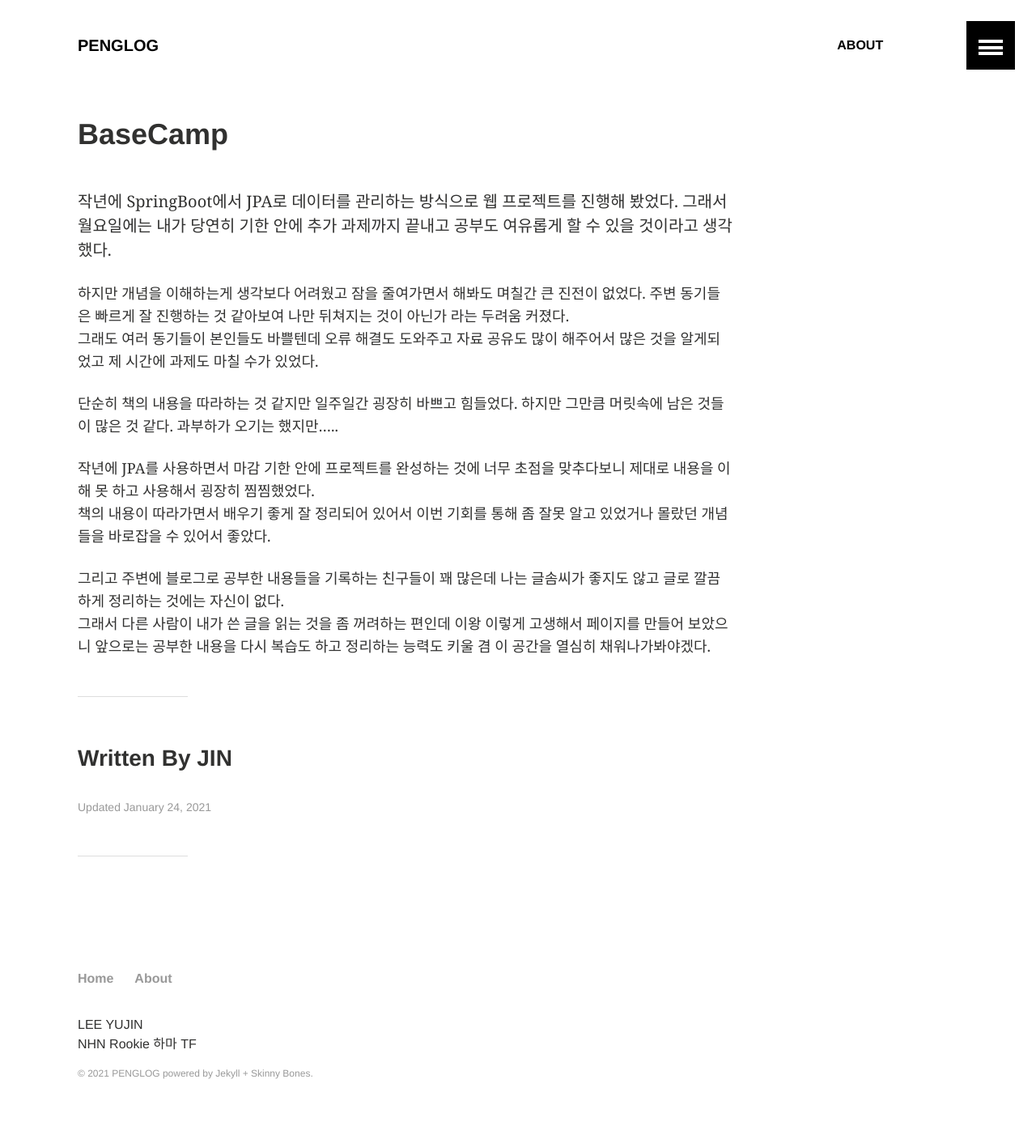
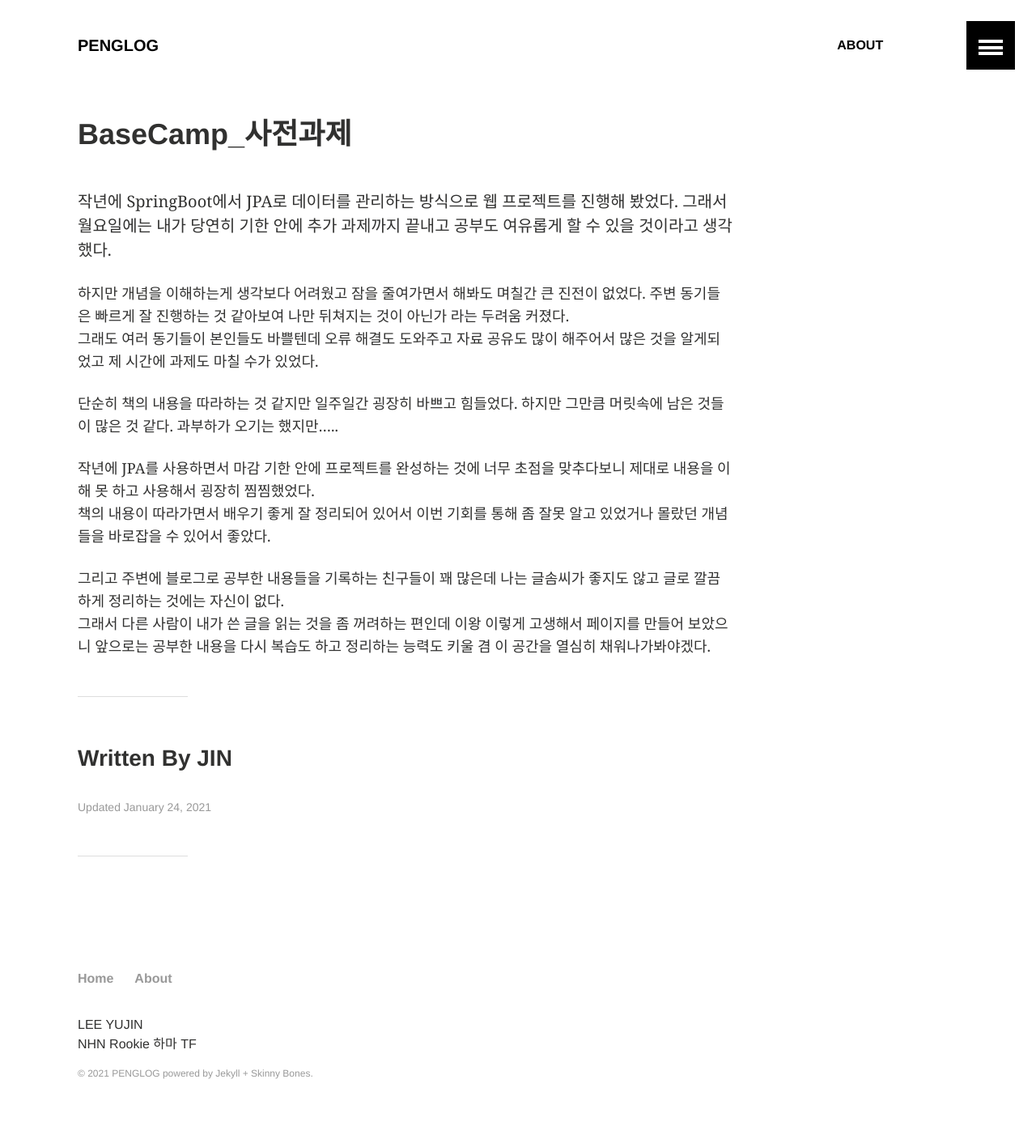
Before and after one commit to Noah-43/Noah-43.github.io, a Jekyll site: the page built from _posts/2021-01-24-BaseCamp.md, in a window 1280 px wide. Shown: the whole page at 81% size. Built offline with Jekyll 4.4.1, drawn with Linux system fonts in a browser that asks for light colours; comment, search, counter and statistics services are not loaded.

Commit message:
제목 수정

```diff
--- a/_posts/2021-01-24-BaseCamp.md
+++ b/_posts/2021-01-24-BaseCamp.md
@@ -1,5 +1,5 @@
 ---
-title: BaseCamp
+title: BaseCamp_사전과제
 excerpt: 베이스 캠프 1주차 사전과제들을 진행하면서...
 image:
   teaser : everest.jpg
```
